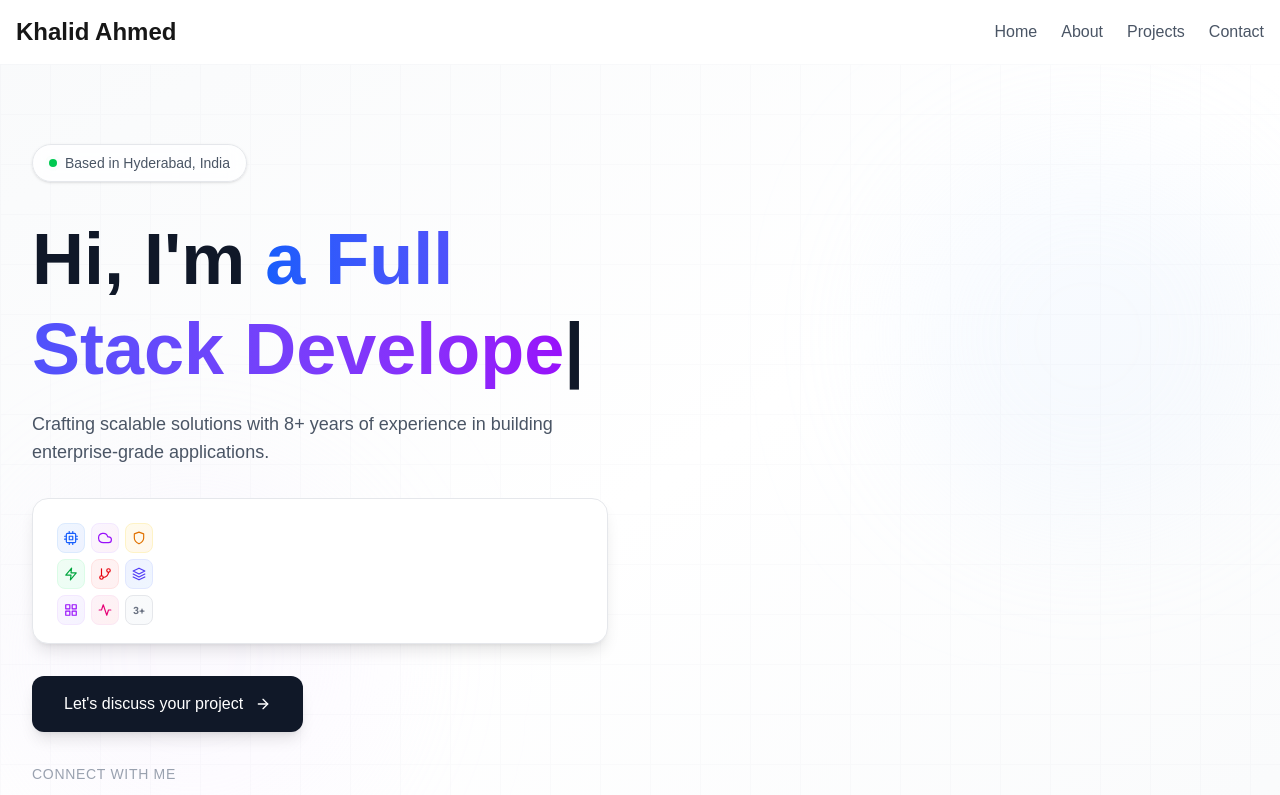
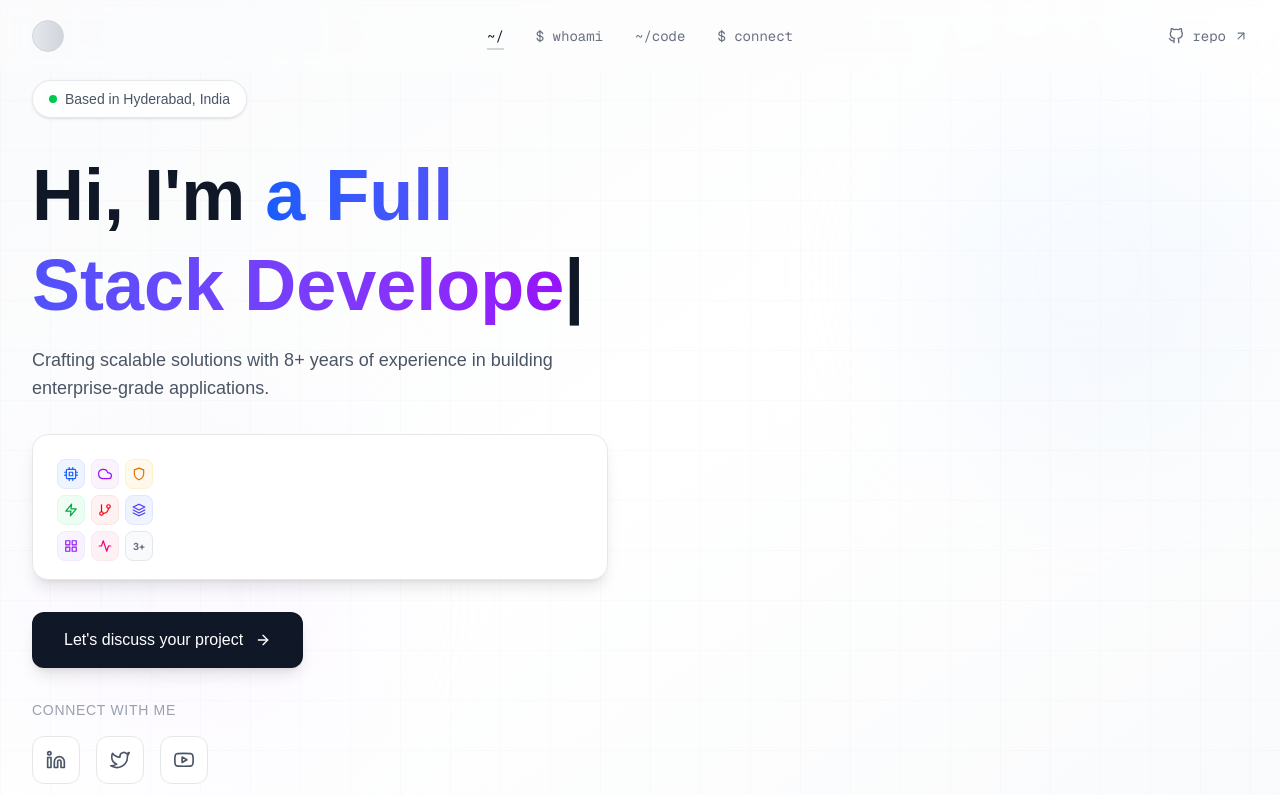
Before and after one commit to webahmedk/portfolio, a Next.js app: page / in a window 1280 px wide. Shown: the top 795 px of the page. Built offline with nearby package versions, Linux system fonts and the light colour scheme.

Commit message:
Created : Header-Navbar

```diff
--- a/src/app/components/header.js
+++ b/src/app/components/header.js
@@ -1,34 +1,167 @@
-import React from 'react';
+'use client';
+
+import { useState, useEffect } from 'react';
 import Link from 'next/link';
+import { usePathname } from 'next/navigation';
+import {
+  FiMenu,
+  FiX,
+  FiGithub,
+  FiArrowUpRight
+} from 'react-icons/fi';
 
-function Header() {
+const navigation = [
+  { name: '~/', href: '/', label: 'Home' },
+  { name: '$ whoami', href: '/whoami', label: 'About' },
+  { name: '~/code', href: '/projects', label: 'Projects' },
+  { name: '$ connect', href: '/contact', label: 'Contact' },
+];
+
+export default function Header() {
+  const [isOpen, setIsOpen] = useState(false);
+  const [scrolled, setScrolled] = useState(false);
+  const pathname = usePathname();
+
+  useEffect(() => {
+    const handleScroll = () => {
+      setScrolled(window.scrollY > 20);
+    };
+
+    window.addEventListener('scroll', handleScroll);
+    return () => window.removeEventListener('scroll', handleScroll);
+  }, []);
+
+  // Close mobile menu when route changes
+  useEffect(() => {
+    setIsOpen(false);
+  }, [pathname]);
+
   return (
-    <header className="bg-white shadow">
-      <div className="container mx-auto flex justify-between items-center p-4">
-        <div className="text-2xl font-bold">
-          <Link href="/">
-            Khalid Ahmed
+    <header
+      className={`fixed top-0 left-0 right-0 z-50 transition-all duration-300 ${
+        scrolled
+          ? 'bg-white/70 backdrop-blur-md py-3 shadow-sm'
+          : 'bg-white/30 backdrop-blur-sm py-5'
+      }`}
+    >
+      <nav className="container mx-auto px-4 sm:px-6 lg:px-8">
+        <div className="flex items-center justify-between">
+
+          {/* Logo - Left with Avatar Placeholder */}
+          <Link
+            href="/"
+            className="flex items-center space-x-2 group"
+          >
+            {/* Empty Avatar - just a circle */}
+            <div className="w-8 h-8 rounded-full bg-gradient-to-r from-gray-200 to-gray-300 border border-gray-300"></div>
           </Link>
+
+          {/* Desktop Navigation - Center with Dev Terms */}
+          <div className="hidden md:flex absolute left-1/2 transform -translate-x-1/2 items-center space-x-8">
+            {navigation.map((item) => {
+              const isActive = pathname === item.href;
+              return (
+                <Link
+                  key={item.name}
+                  href={item.href}
+                  className={`relative text-sm font-mono transition-colors duration-200 ${
+                    isActive
+                      ? 'text-gray-900'
+                      : 'text-gray-500 hover:text-gray-800'
+                  }`}
+                  title={item.label}
+                >
+                  {item.name}
+                  {/* Light gray underline */}
+                  <span
+                    className={`absolute -bottom-1 left-0 h-0.5 bg-gray-300 transition-all duration-300 ${
+                      isActive ? 'w-full' : 'w-0 group-hover:w-full'
+                    }`}
+                  ></span>
+                </Link>
+              );
+            })}
+          </div>
+
+          {/* Right - GitHub Repo Link with Icon and Arrow */}
+          <div className="hidden md:flex items-center">
+            <Link
+              href="https://github.com/khalidahmedkhan/portfolio"
+              target="_blank"
+              rel="noopener noreferrer"
+              className="flex items-center space-x-2 text-sm text-gray-500 hover:text-gray-900 transition-colors duration-200 group"
+            >
+              <FiGithub className="w-4 h-4" />
+              <span className="font-mono">repo</span>
+              <FiArrowUpRight className="w-3.5 h-3.5 group-hover:translate-x-0.5 group-hover:-translate-y-0.5 transition-transform" />
+            </Link>
+          </div>
+
+          {/* Mobile Menu Button */}
+          <button
+            onClick={() => setIsOpen(!isOpen)}
+            className="md:hidden p-2 text-gray-500 hover:text-gray-800 focus:outline-none"
+            aria-label="Toggle menu"
+          >
+            {isOpen ? (
+              <FiX className="w-6 h-6" />
+            ) : (
+              <FiMenu className="w-6 h-6" />
+            )}
+          </button>
         </div>
-        <nav>
-          <ul className="flex space-x-6">
-            <li>
-              <Link href="/" className="text-gray-600 hover:text-gray-900">Home</Link>
-            </li>
-            <li>
-              <Link href="/about" className="text-gray-600 hover:text-gray-900">About</Link>
-            </li>
-            <li>
-              <Link href="/projects" className="text-gray-600 hover:text-gray-900">Projects</Link>
-            </li>
-            <li>
-              <Link href="/contact" className="text-gray-600 hover:text-gray-900">Contact</Link>
-            </li>
-          </ul>
-        </nav>
-      </div>
+
+        {/* Mobile Navigation */}
+        <div
+          className={`md:hidden fixed inset-x-0 top-[73px] bg-white/95 backdrop-blur-md border-t border-gray-200 shadow-lg transition-all duration-300 ease-in-out ${
+            isOpen
+              ? 'opacity-100 translate-y-0'
+              : 'opacity-0 -translate-y-4 pointer-events-none'
+          }`}
+        >
+          <div className="container mx-auto px-4 py-6 space-y-4">
+            {/* Mobile Navigation Links with Dev Terms */}
+            <div className="space-y-2">
+              {navigation.map((item) => {
+                const isActive = pathname === item.href;
+                return (
+                  <Link
+                    key={item.name}
+                    href={item.href}
+                    className={`flex items-center justify-between px-4 py-3 text-base font-mono rounded-lg transition-colors duration-200 ${
+                      isActive
+                        ? 'bg-gray-100 text-gray-900'
+                        : 'text-gray-600 hover:bg-gray-50 hover:text-gray-900'
+                    }`}
+                  >
+                    <span>{item.name}</span>
+                    <span className="text-xs text-gray-400">{item.label}</span>
+                  </Link>
+                );
+              })}
+            </div>
+
+            {/* Mobile GitHub Repo Link */}
+            <div className="pt-4 border-t border-gray-200">
+              <p className="text-xs text-gray-400 uppercase tracking-wider mb-3 px-4">
+                Code
+              </p>
+              <div className="px-4">
+                <Link
+                  href="https://github.com/khalidahmedkhan/portfolio"
+                  target="_blank"
+                  rel="noopener noreferrer"
+                  className="flex items-center space-x-2 text-gray-500 hover:text-gray-900 transition-colors duration-200 group"
+                >
+                  <FiGithub className="w-5 h-5" />
+                  <span className="text-sm font-mono">repository</span>
+                  <FiArrowUpRight className="w-4 h-4 group-hover:translate-x-0.5 group-hover:-translate-y-0.5 transition-transform" />
+                </Link>
+              </div>
+            </div>
+          </div>
+        </div>
+      </nav>
     </header>
   );
 }
-
-export default Header;
```
